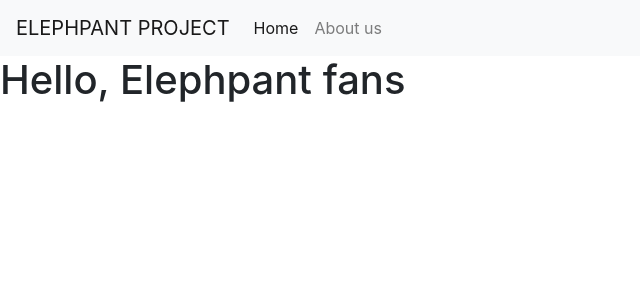
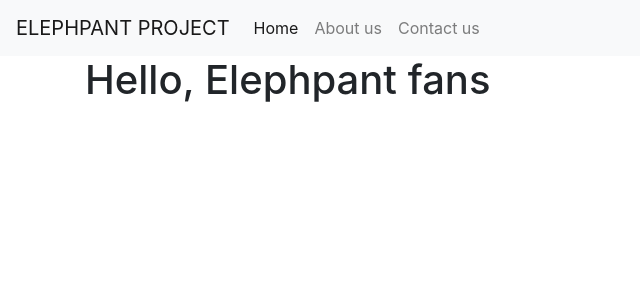
Before and after one commit to angelokezimana/elephpant-project, a PHP site: page / in a window 1280 px wide. Shown: the top 300 px of the page, without its empty margins (0-640 px from the left). Run offline with PHP 8.4, Linux system fonts and the light colour scheme.

Commit message:
Put {{ $content }} inside the container class

```diff
--- a/views/layouts/main.phtml
+++ b/views/layouts/main.phtml
@@ -26,11 +26,16 @@
                 <li class="nav-item">
                     <a class="nav-link" href="/about">About us</a>
                 </li>
+                <li class="nav-item">
+                    <a class="nav-link" href="/contact">Contact us</a>
+                </li>
             </ul>
         </div>
     </nav>
 
-    {{ $content }}
+    <div class="container">
+        {{ $content }}
+    </div>
 
     <!-- Optional JavaScript -->
     <!-- jQuery first, then Popper.js, then Bootstrap JS -->
```
